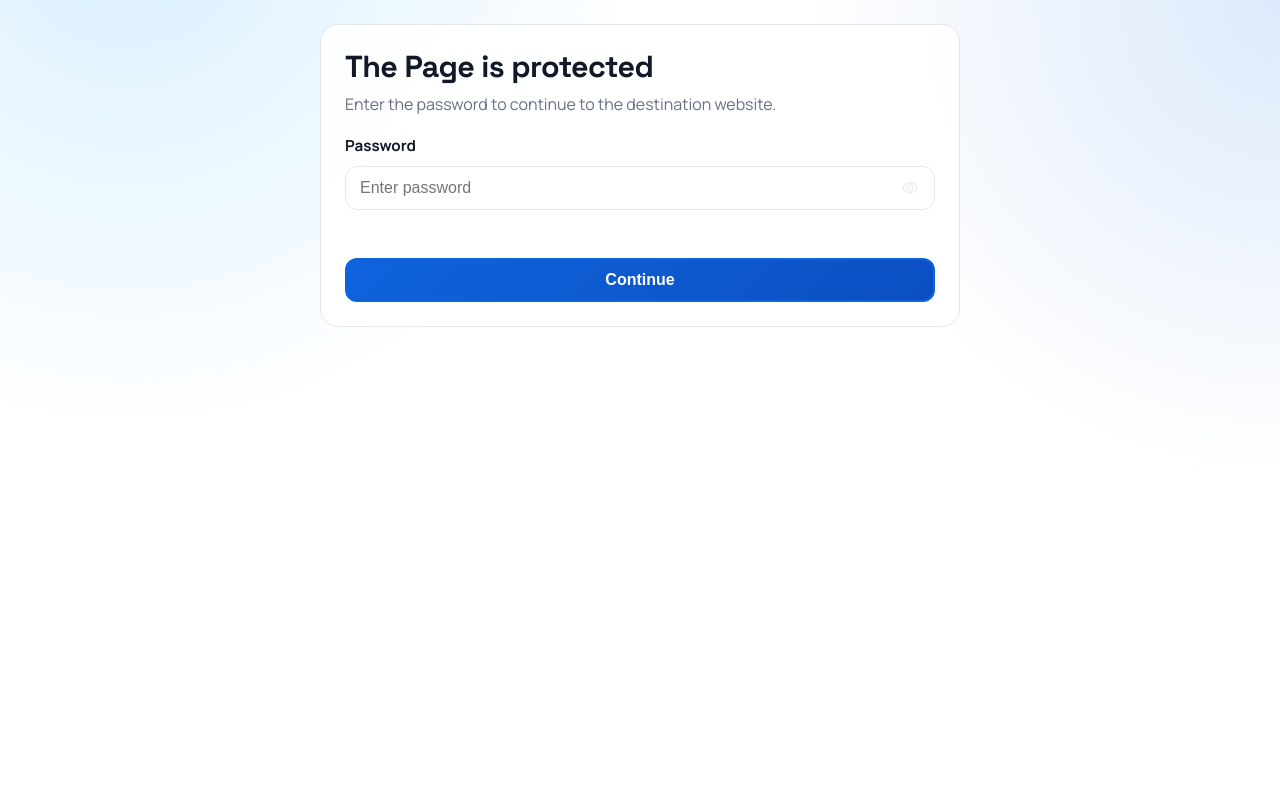
After one commit to hitheshn208/shortify, a Node server app: template views/verifyPassword.ejs in a window 1280 px wide. The commit adds this page. Run offline with Node 20, Linux system fonts and the light colour scheme; the template is opened without the code that fills it, so the values that code supplies are empty.

Commit message:
feat: Implement URL protection and visibility toggle, enhance dashboard with link details and password verification

```diff
--- a/app.js
+++ b/app.js
@@ -7,6 +7,7 @@ const app = express();
 const authRouter = require("./routes/authRoutes");
 const userRouter = require("./routes/userRoutes");
 const publicRouter = require("./routes/publicRoutes")
+const urlRouter = require("./routes/urlRoutes")
 
 app.set("view engine", "ejs");
 app.use(express.json());
@@ -25,7 +26,7 @@ app.get("/favicon.ico", (req, res, next)=>{
 
 app.use("/auth", authRouter);
 app.use("/user",authMiddleware, userRouter);
-app.get("/:code", redirectPage);
+app.use("/:code", urlRouter);
 app.use("/", checkAuth, publicRouter);
 
 
--- /dev/null
+++ b/views/verifyPassword.ejs
@@ -0,0 +1,264 @@
+<!DOCTYPE html>
+<html lang="en">
+<head>
+    <meta charset="UTF-8">
+    <meta name="viewport" content="width=device-width, initial-scale=1.0">
+    <title>Protected Link | Shortify</title>
+    <link rel="preconnect" href="https://fonts.googleapis.com">
+    <link rel="preconnect" href="https://fonts.gstatic.com" crossorigin>
+    <link href="https://fonts.googleapis.com/css2?family=Manrope:wght@400;500;600;700;800&family=Space+Grotesk:wght@500;700&display=swap" rel="stylesheet">
+    <style>
+        :root {
+            --primary-blue: #0F63DC;
+            --primary-indigo: #0b4fc2;
+            --primary-blue-light: #E8F0FF;
+            --primary-soft: #f3f8ff;
+            --ink-900: #111827;
+            --text-gray: #4B5563;
+            --text-soft: #667085;
+            --border-gray: #E5E7EB;
+            --white: #FFFFFF;
+            --error-red: #EF4444;
+            --font-sans: 'Manrope', 'Segoe UI', sans-serif;
+            --font-display: 'Space Grotesk', 'Manrope', sans-serif;
+            --transition: all 0.25s ease;
+        }
+
+        * {
+            margin: 0;
+            padding: 0;
+            box-sizing: border-box;
+        }
+
+        body {
+            font-family: var(--font-sans);
+            color: var(--text-gray);
+            min-height: 100vh;
+            background:
+                radial-gradient(circle at 10% -10%, rgba(44, 168, 255, 0.18), transparent 36%),
+                radial-gradient(circle at 100% 0%, rgba(15, 99, 220, 0.14), transparent 32%),
+                var(--white);
+            padding: 24px 16px;
+        }
+
+        .verify-shell {
+            max-width: 640px;
+            margin: 0 auto;
+            border: 1px solid var(--border-gray);
+            border-radius: 18px;
+            background: rgba(255, 255, 255, 0.92);
+            padding: 24px;
+        }
+
+        .verify-title {
+            font-family: var(--font-display);
+            color: var(--ink-900);
+            font-size: 1.9rem;
+            line-height: 1.2;
+            letter-spacing: -0.02em;
+        }
+
+        .verify-subtitle {
+            color: var(--text-soft);
+            margin-top: 8px;
+        }
+
+        .verify-form {
+            margin-top: 20px;
+            display: grid;
+            gap: 10px;
+        }
+
+        .verify-form label {
+            color: var(--ink-900);
+            font-weight: 700;
+            font-size: 0.95rem;
+        }
+
+        .verify-form input {
+            width: 100%;
+            border: 1px solid var(--border-gray);
+            border-radius: 12px;
+            padding: 12px 14px;
+            font-size: 1rem;
+            color: var(--ink-900);
+            outline: none;
+            transition: var(--transition);
+        }
+
+        .password-input-wrap {
+            position: relative;
+        }
+
+        .password-input-wrap input {
+            padding-right: 48px;
+        }
+
+        .password-visibility-btn {
+            position: absolute;
+            top: 50%;
+            right: 8px;
+            transform: translateY(-50%);
+            width: 34px;
+            height: 34px;
+            border: none;
+            background: transparent;
+            border-radius: 8px;
+            display: grid;
+            place-items: center;
+            cursor: pointer;
+            padding: 0;
+        }
+
+        .password-visibility-btn:hover,
+        .password-visibility-btn:focus-visible {
+            background: var(--primary-soft);
+            outline: none;
+        }
+
+        .password-visibility-btn img {
+            width: 18px;
+            height: 18px;
+            opacity: 0.65;
+            transition: var(--transition);
+        }
+
+        .password-visibility-btn:hover img,
+        .password-visibility-btn:focus-visible img {
+            opacity: 1;
+        }
+
+        .verify-form input:focus {
+            border-color: var(--primary-blue);
+            box-shadow: 0 0 0 3px rgba(15, 99, 220, 0.12);
+        }
+
+        .verify-btn {
+            margin-top: 4px;
+            border: 2px solid var(--primary-blue);
+            background: linear-gradient(135deg, var(--primary-blue), var(--primary-indigo));
+            color: var(--white);
+            border-radius: 12px;
+            padding: 11px 16px;
+            font-weight: 700;
+            font-size: 1rem;
+            cursor: pointer;
+            transition: var(--transition);
+        }
+
+        .verify-btn:hover {
+            transform: translateY(-1px);
+        }
+
+        .verify-btn:disabled {
+            opacity: 0.75;
+            cursor: not-allowed;
+            transform: none;
+        }
+
+        .verify-message {
+            min-height: 22px;
+            font-size: 0.93rem;
+            margin-top: 2px;
+            color: var(--error-red);
+            font-weight: 600;
+        }
+
+        @media (max-width: 600px) {
+            .verify-shell {
+                padding: 18px;
+                border-radius: 14px;
+            }
+
+            .verify-title {
+                font-size: 1.55rem;
+            }
+        }
+    </style>
+</head>
+<body>
+    <main class="verify-shell">
+        <h1 class="verify-title">The Page is protected</h1>
+        <p class="verify-subtitle">Enter the password to continue to the destination website.</p>
+
+        <form id="verifyForm" class="verify-form" action="/<%= Shortcode %>/verify" method="post" novalidate>
+            <label for="password">Password</label>
+            <div class="password-input-wrap">
+                <input id="password" type="password" name="password" placeholder="Enter password" required>
+                <button type="button" id="passwordVisibilityBtn" class="password-visibility-btn" aria-label="Show password">
+                    <img id="passwordVisibilityIcon" src="/assets/visibility.svg" alt="" aria-hidden="true">
+                </button>
+            </div>
+            <p id="verifyMessage" class="verify-message" aria-live="polite"></p>
+            <button id="verifyBtn" type="submit" class="verify-btn">Continue</button>
+        </form>
+    </main>
+
+    <script>
+        const verifyForm = document.getElementById("verifyForm");
+        const passwordInput = document.getElementById("password");
+        const passwordVisibilityBtn = document.getElementById("passwordVisibilityBtn");
+        const passwordVisibilityIcon = document.getElementById("passwordVisibilityIcon");
+        const verifyBtn = document.getElementById("verifyBtn");
+        const verifyMessage = document.getElementById("verifyMessage");
+
+        function setMessage(message) {
+            verifyMessage.textContent = message || "";
+        }
+
+        function setPasswordIcon(isVisible) {
+            passwordVisibilityIcon.src = isVisible
+                ? "/assets/visibility_off_black.svg"
+                : "/assets/visibility_black.svg";
+            passwordVisibilityBtn.setAttribute("aria-label", isVisible ? "Hide password" : "Show password");
+        }
+
+        passwordVisibilityBtn.addEventListener("click", () => {
+            const isVisible = passwordInput.type === "text";
+            passwordInput.type = isVisible ? "password" : "text";
+            setPasswordIcon(!isVisible);
+        });
+
+        verifyForm.addEventListener("submit", async (event) => {
+            event.preventDefault();
+
+            const password = passwordInput.value.trim();
+            if (!password) {
+                setMessage("Password is required.");
+                return;
+            }
+
+            setMessage("");
+            verifyBtn.disabled = true;
+            verifyBtn.textContent = "Checking...";
+
+            try {
+                const response = await fetch(verifyForm.action, {
+                    method: "POST",
+                    headers: {
+                        "Content-Type": "application/json",
+                        "Accept": "application/json"
+                    },
+                    body: JSON.stringify({ password })
+                });
+
+                const result = await response.json();
+
+                if (response.ok && result.redirectUrl) {
+                    verifyBtn.textContent = "Redirecting...";
+                    window.location.replace(result.redirectUrl);
+                    return;
+                }
+                verifyBtn.disabled = false;
+                verifyBtn.textContent = "Continue";
+
+                setMessage(result.message || "Password verification failed.");
+            } catch (error) {
+                setMessage("Could not verify password. Please try again.");
+            } finally {
+
+            }
+        });
+    </script>
+</body>
+</html>
```
Also changed, not shown: controllers/urlController.js (+57 -3 lines), controllers/userController.js (+19 -6 lines), model/userModel.js (+15 -6 lines), public/dashboard.css (+117 -11 lines), public/dashboard.js (+71 -9 lines), routes/urlRoutes.js (added, +11 -0 lines), views/dashboard.ejs (+34 -5 lines), views/linkdetails.ejs (added, +14 -0 lines), public/assets/visibility_black.svg (added), public/assets/visibility_off_black.svg (added).
